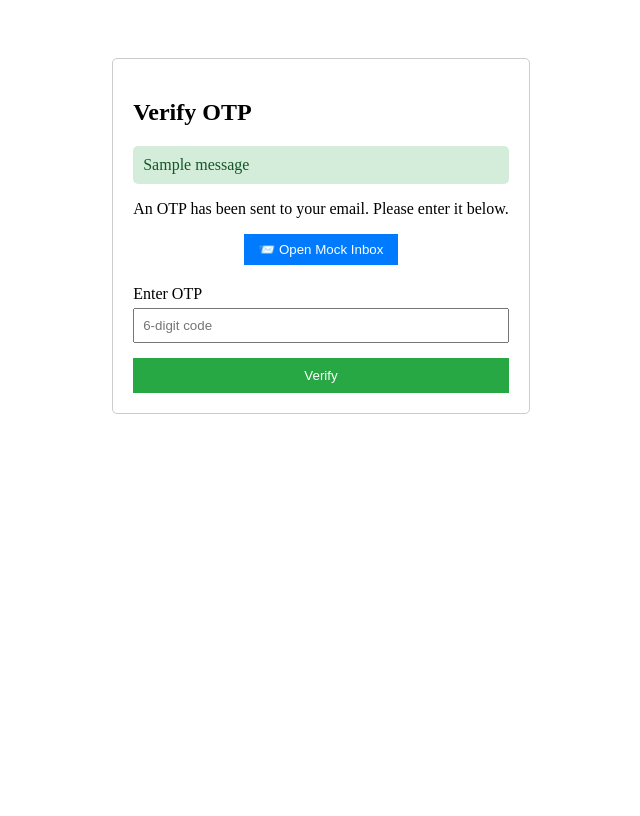
After one commit to Gitali7/VoteSecure-Lite, a Flask app: page /verify_otp in a window 1280 px wide. The commit adds this page. Shown: the whole page, without its empty margins (319-959 px from the left). Run offline with Flask 3, Linux system fonts and the light colour scheme; a user stored in the database is signed in; tables that the repository leaves empty hold one stand-in row (values such as "Sample post"); one stand-in notice (Sample message) is shown.

Commit message:
Add OTP auth, Mock Inbox, and Password Complexity

```diff
--- a/app.py
+++ b/app.py
@@ -1,7 +1,12 @@
 import os
-from flask import Flask, render_template, redirect, url_for, flash, request
+from flask import Flask, render_template, redirect, url_for, flash, request, session
+import smtplib
+import ssl
+import random
+import string
 from flask_login import LoginManager, login_user, login_required, logout_user, current_user
 from models import db, User, Candidate
+import re
 
 # Configuration
 BASE_DIR = os.path.abspath(os.path.dirname(__file__))
@@ -12,6 +17,10 @@ def create_app():
     app.config['SECRET_KEY'] = 'dev-secret-key-change-in-production' # In a real app, use environment variable
     app.config['SQLALCHEMY_DATABASE_URI'] = f'sqlite:///{os.path.join(BASE_DIR, DB_NAME)}'
     app.config['SQLALCHEMY_TRACK_MODIFICATIONS'] = False
+
+    # MOCK EMAIL STORAGE
+    global MOCK_INBOX
+    MOCK_INBOX = []
 
     # Initialize extensions
     db.init_app(app)
@@ -24,7 +33,46 @@ def create_app():
     def load_user(user_id):
         return User.query.get(int(user_id))
 
+    def send_otp(email, otp):
+        """Stores email in internal mock inbox."""
+        print(f"\n[DEBUG] Sending OTP {otp} to {email} (Stored in Mock Inbox)\n")
+
+        email_data = {
+            "to": email,
+            "subject": "Verification Code",
+            "body": f"Your OTP code is: {otp}",
+            "time": "Just now"
+        }
+        MOCK_INBOX.append(email_data)
+        return True
+
+    def validate_password(password):
+        """
+        Validates password complexity:
+        - At least 8 characters
+        - At least 1 uppercase
+        - At least 1 lowercase
+        - At least 1 number
+        - At least 1 special char
+        """
+        if len(password) < 6:
+            return False, "Password must be at least 6 characters long."
+        if not re.search(r"[a-z]", password):
+            return False, "Password must contain at least one lowercase letter."
+        if not re.search(r"[A-Z]", password):
+            return False, "Password must contain at least one uppercase letter."
+        if not re.search(r"\d", password):
+            return False, "Password must contain at least one number."
+        if not re.search(r"[ !@#$%^&*()_+\-=\[\]{};':\"\\|,.<>/?]", password):
+            return False, "Password must contain at least one special character."
+        return True, ""
+
     # --- Routes ---
+
+    @app.route('/inbox')
+    def inbox():
+        """Mock Email Inbox View."""
+        return render_template('inbox.html', emails=list(reversed(MOCK_INBOX)))
 
     @app.route('/')
     def index():
@@ -33,36 +81,86 @@ def create_app():
 
     @app.route('/register', methods=['GET', 'POST'])
     def register():
-        """User registration route."""
+        """User registration route with OTP."""
         if current_user.is_authenticated:
             return redirect(url_for('vote'))
 
         if request.method == 'POST':
             username = request.form.get('username')
             password = request.form.get('password')
+            email = request.form.get('email')
 
-            if not username or not password:
+            if not username or not password or not email:
                 flash('Please fill in all fields.', 'error')
+                return redirect(url_for('register'))
+
+            # Password Validation
+            is_valid, error_msg = validate_password(password)
+            if not is_valid:
+                flash(error_msg, 'error')
                 return redirect(url_for('register'))
 
             if User.query.filter_by(username=username).first():
                 flash('Username already exists.', 'error')
                 return redirect(url_for('register'))
 
-            new_user = User(username=username)
-            new_user.set_password(password)
+            if User.query.filter_by(email=email).first():
+                flash('Email already registered.', 'error')
+                return redirect(url_for('register'))
 
-            # For demonstration: if username is 'admin', verify as admin
-            if username.lower() == 'admin':
-                new_user.is_admin = True
+            # Generate OTP
+            otp = ''.join(random.choices(string.digits, k=6))
 
-            db.session.add(new_user)
-            db.session.commit()
-
-            flash('Registration successful! Please login.', 'success')
-            return redirect(url_for('login'))
+            # Send OTP
+            if send_otp(email, otp):
+                # Store in session
+                session['register_data'] = {
+                    'username': username,
+                    'password': password,
+                    'email': email,
+                    'otp': otp
+                }
+                flash('OTP sent to your email. Please verify.', 'info')
+                return redirect(url_for('verify_otp'))
+            else:
+                flash('Failed to send email. Check console/logs.', 'error')
+                return redirect(url_for('register'))
 
         return render_template('register.html')
+
+    @app.route('/verify_otp', methods=['GET', 'POST'])
+    def verify_otp():
+        """OTP Verification Route."""
+        if 'register_data' not in session:
+            return redirect(url_for('register'))
+
+        if request.method == 'POST':
+            user_otp = request.form.get('otp')
+            stored_data = session['register_data']
+
+            if user_otp == stored_data['otp']:
+                # Verification success, create user
+                new_user = User(
+                    username=stored_data['username'],
+                    email=stored_data['email']
+                )
+                new_user.set_password(stored_data['password'])
+
+                if stored_data['username'].lower() == 'admin':
+                    new_user.is_admin = True
+
+                db.session.add(new_user)
+                db.session.commit()
+
+                # Clear session
+                session.pop('register_data', None)
+
+                flash('Registration verified and successful! Please login.', 'success')
+                return redirect(url_for('login'))
+            else:
+                flash('Invalid OTP. Please try again.', 'error')
+
+        return render_template('verify_otp.html')
 
     @app.route('/login', methods=['GET', 'POST'])
     def login():
--- a/models.py
+++ b/models.py
@@ -11,6 +11,7 @@ class User(UserMixin, db.Model):
     """
     id = db.Column(db.Integer, primary_key=True)
     username = db.Column(db.String(150), unique=True, nullable=False)
+    email = db.Column(db.String(150), unique=True, nullable=False)
     password_hash = db.Column(db.String(256), nullable=False)
     is_admin = db.Column(db.Boolean, default=False)
     has_voted = db.Column(db.Boolean, default=False)
--- /dev/null
+++ b/templates/verify_otp.html
@@ -0,0 +1,94 @@
+<!DOCTYPE html>
+<html lang="en">
+
+<head>
+    <meta charset="UTF-8">
+    <title>Verify OTP - VoteSecure</title>
+    <link rel="stylesheet" href="{{ url_for('static', filename='style.css') }}">
+    <style>
+        .container {
+            max_width: 400px;
+            margin: 50px auto;
+            padding: 20px;
+            border: 1px solid #ccc;
+            border-radius: 5px;
+        }
+
+        .form-group {
+            margin-bottom: 15px;
+        }
+
+        label {
+            display: block;
+            margin-bottom: 5px;
+        }
+
+        input[type="text"] {
+            width: 100%;
+            padding: 8px;
+            box-sizing: border-box;
+        }
+
+        button {
+            width: 100%;
+            padding: 10px;
+            background-color: #28a745;
+            color: white;
+            border: none;
+            cursor: pointer;
+        }
+
+        button:hover {
+            background-color: #218838;
+        }
+
+        .alert {
+            padding: 10px;
+            margin-bottom: 15px;
+            border-radius: 5px;
+        }
+
+        .alert-error {
+            background-color: #f8d7da;
+            color: #721c24;
+        }
+
+        .alert-success {
+            background-color: #d4edda;
+            color: #155724;
+        }
+    </style>
+</head>
+
+<body>
+    <div class="container">
+        <h2>Verify OTP</h2>
+
+        {% with messages = get_flashed_messages(with_categories=true) %}
+        {% if messages %}
+        {% for category, message in messages %}
+        <div class="alert alert-{{ category }}">{{ message }}</div>
+        {% endfor %}
+        {% endif %}
+        {% endwith %}
+
+        <p>An OTP has been sent to your email. Please enter it below.</p>
+
+        <div style="text-align: center; margin-bottom: 20px;">
+            <a href="{{ url_for('inbox') }}" target="_blank" style="text-decoration: none;">
+                <button type="button" style="background-color: #007bff; width: auto; padding: 8px 15px;">📨 Open Mock
+                    Inbox</button>
+            </a>
+        </div>
+
+        <form method="POST">
+            <div class="form-group">
+                <label for="otp">Enter OTP</label>
+                <input type="text" id="otp" name="otp" required placeholder="6-digit code">
+            </div>
+            <button type="submit">Verify</button>
+        </form>
+    </div>
+</body>
+
+</html>
```
Also changed, not shown: templates/inbox.html (added, +104 -0 lines), templates/register.html (+14 -1 lines).
